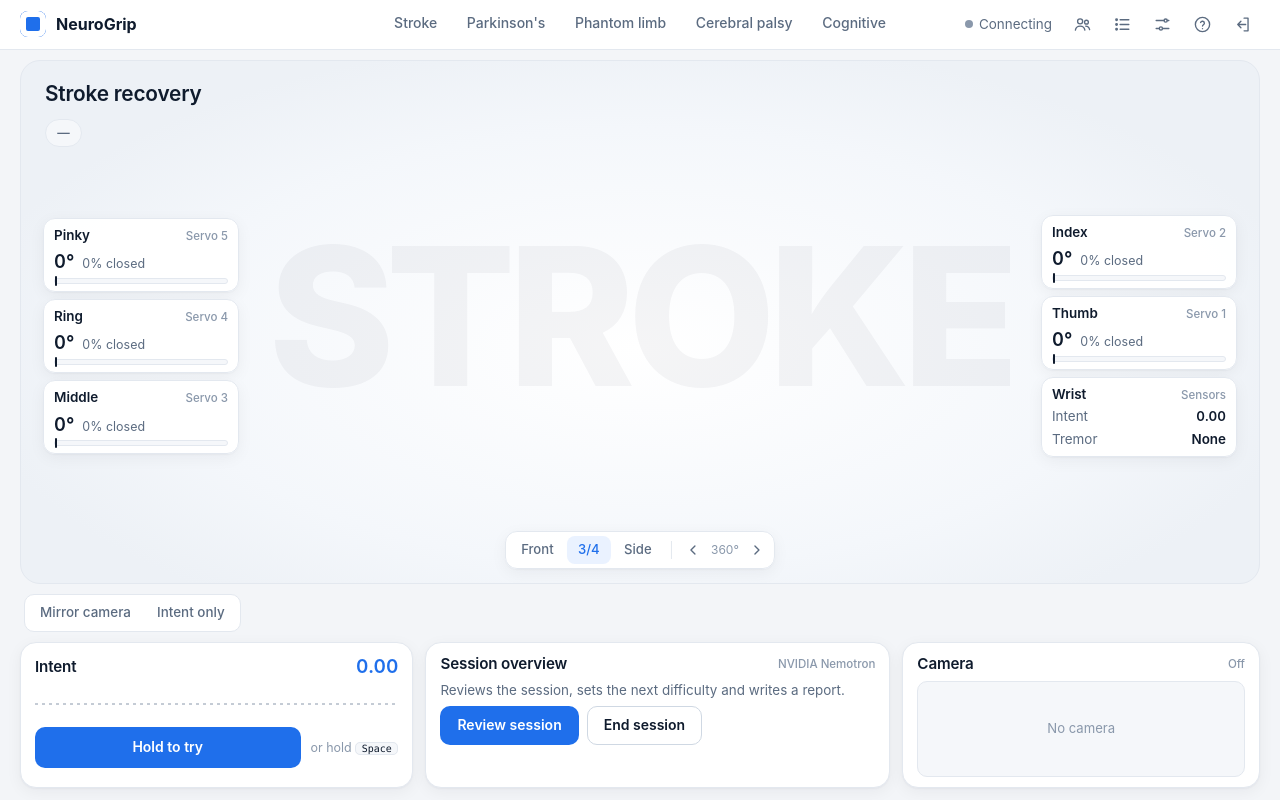
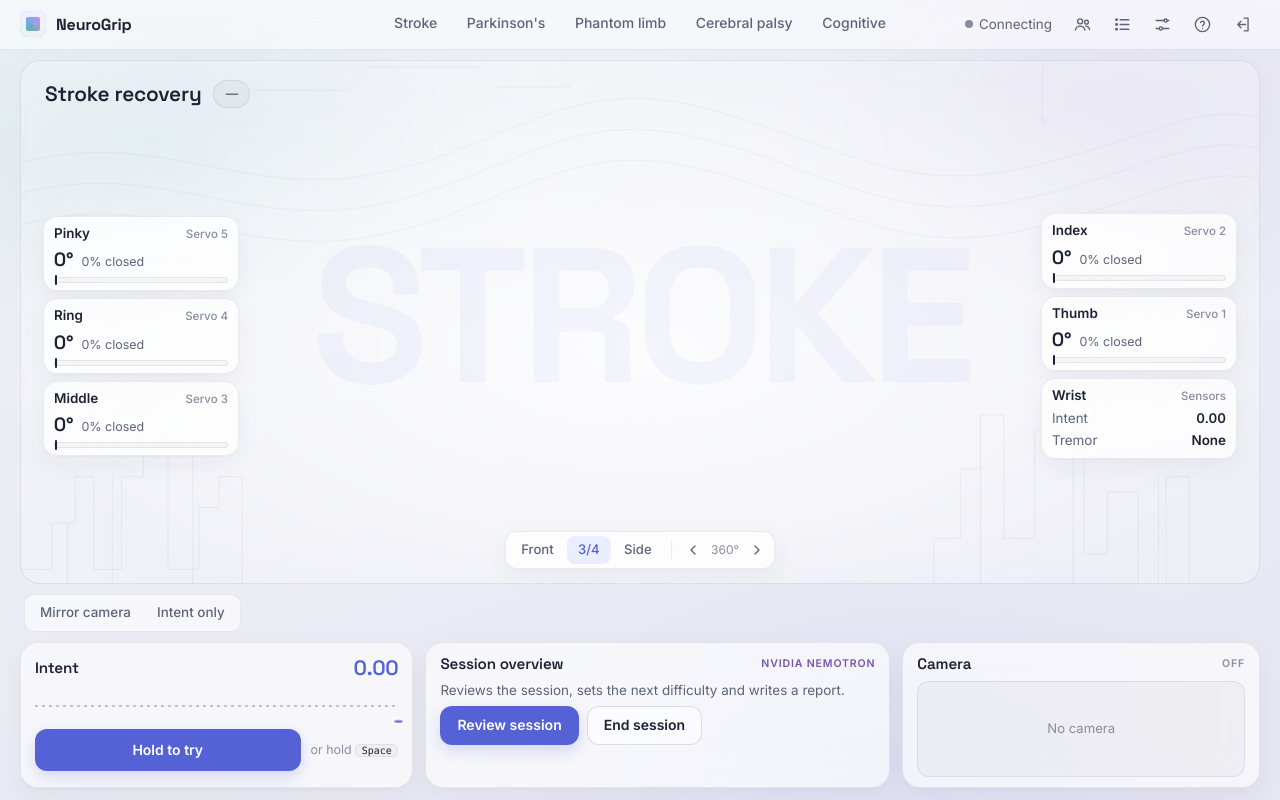
Before and after one commit to HassanKhan20/nuero-grip, a Flask app: page / in a window 1280 px wide. Run offline with Flask 3, Linux system fonts and the light colour scheme; the visitor is signed in with stand-in values (Sample User, id 1); data that the repository does not hold is empty; some libraries are stand-ins or nearby versions.

Commit message:
style: atmospheric brand palette (mist, periwinkle/teal/violet), frosted cards, line patterns
- soft mist gradient with teal/lavender haze; frosted glass cards with hairline borders
- accents: deep periwinkle actions, teal = live/moving, violet = AI, coral/amber warnings
- subtle skyline / circuit / contour line pattern in the hero only (kept away from data)
- Space Grotesk for headings and numbers, Inter body, uppercase small labels
- gentle shimmer on the moving state and a live dot on the intent trace; reduced-motion respected

Co-Authored-By: Claude Opus 5.5 <noreply@anthropic.com>

```diff
--- a/static/dashboard.js
+++ b/static/dashboard.js
@@ -176,7 +176,7 @@ function renderCallouts(s) {
     el.querySelector('[data-co="pct"]').textContent = `${Math.round((now / 160) * 100)}% closed`;
     el.querySelector('[data-co="bar"]').style.width = `${(now / 160) * 100}%`;
     el.querySelector('[data-co="peak"]').style.left = `calc(${(peak / 160) * 100}% - 1px)`;
-    el.querySelector('[data-co="peaklabel"]').textContent = `Peak ${peak}° · ${Math.round((peak / 160) * 100)}% range this session`;
+    el.querySelector('[data-co="peaklabel"]').textContent = `Session peak ${peak}° · ${Math.round((peak / 160) * 100)}%`;
   });
   const w = callouts.wrist;
   if (w) {
@@ -232,6 +232,7 @@ const wave = [];
 const waveY = (v) => 42 - v * 40;
 function drawWave() {
   $("wave-line").setAttribute("points", wave.map((v, i) => `${(i / 99) * 200},${waveY(v)}`).join(" "));
+  if (wave.length) { $("wave-live").setAttribute("cx", ((wave.length - 1) / 99) * 200); $("wave-live").setAttribute("cy", waveY(wave.at(-1))); }
 }
 $("wave").addEventListener("pointermove", (e) => {
   if (!wave.length) return;
--- a/static/hand3d.js
+++ b/static/hand3d.js
@@ -1,11 +1,11 @@
 // 3D robotic hand (Three.js). Driven by the 5 servo angles; its look changes per condition.
 import * as THREE from "three";
 
-const OLIVE = 0x1f6feb;        // accent blue (name kept for brevity)
-const OLIVE_BRIGHT = 0x4d8dff; // light accent blue
-const GOOD = 0x12a150;
-const RED = 0xdc3545;
-const AMBER = 0xd97706;
+const OLIVE = 0x6c7be8;        // accent blue (name kept for brevity)
+const OLIVE_BRIGHT = 0x8c9eff; // light accent blue
+const GOOD = 0x5fb3b3;
+const RED = 0xc24e42;
+const AMBER = 0xd99a5b;
 
 // index -> pinky, laid out across the top of the palm
 const FINGERS = [
@@ -51,7 +51,7 @@ export function createHand3D(container) {
   container.replaceChildren(renderer.domElement);
 
   const scene = new THREE.Scene();
-  scene.fog = new THREE.Fog(0xe4ebf4, 10, 22);
+  scene.fog = new THREE.Fog(0xebedf4, 10, 22);
   const camera = new THREE.PerspectiveCamera(30, 1, 0.1, 60);
   // controlled camera: preset views + 45-degree steps, eased (no free orbit)
   const LOOK = new THREE.Vector3(0, 0.35, 0);
@@ -72,11 +72,11 @@ export function createHand3D(container) {
 
   // turntable: a soft shadow and two thin ellipse lines (no grid)
   const shadow = new THREE.Mesh(new THREE.CircleGeometry(1.1, 64),
-    new THREE.MeshBasicMaterial({ color: 0xd3dce8, transparent: true, opacity: 0.7, depthWrite: false }));
+    new THREE.MeshBasicMaterial({ color: 0xd9dcef, transparent: true, opacity: 0.7, depthWrite: false }));
   shadow.rotation.x = -Math.PI / 2;
   shadow.position.y = -2.1;
   scene.add(shadow);
-  const floorRings = [[2.3, 0xb6c4d8, 0.9], [2.38, 0x1f6feb, 0.18]].map(([r, color, opacity]) => {
+  const floorRings = [[2.3, 0xc3c7e3, 0.9], [2.38, 0x8c9eff, 0.3]].map(([r, color, opacity]) => {
     const ring = new THREE.Mesh(new THREE.RingGeometry(r, r + 0.025, 96),
       new THREE.MeshBasicMaterial({ color, transparent: true, opacity, blending: THREE.NormalBlending, depthWrite: false, side: THREE.DoubleSide }));
     ring.rotation.x = -Math.PI / 2;
--- a/static/style.css
+++ b/static/style.css
@@ -1,24 +1,35 @@
-/* NeuroGrip: light, clinical, one blue accent. Product-page layout: the 3D hand is annotated like a spec sheet. */
+/* NeuroGrip: soft, atmospheric, clinical. Mist background, frosted cards, periwinkle / teal / violet accents.
+   Product-page layout: the 3D hand is annotated like a spec sheet. */
 :root {
-  --bg: #f3f5f8; --panel: #ffffff; --panel-2: #f5f7fa; --line: #e3e8ef; --line-2: #cfd8e3;
-  --text: #0f1b2d; --muted: #5b6b80; --faint: #8a98ab;
-  --blue: #1f6feb; --blue-hover: #1958c4; --blue-soft: #eaf2ff; --blue-line: #c7dafc;
-  --good: #12a150; --warn: #d97706; --bad: #dc3545;
-  --radius: 16px; --radius-sm: 10px;
-  --shadow: 0 1px 2px rgb(15 27 45 / .04), 0 4px 16px rgb(15 27 45 / .05);
+  --bg: #eef1f6; --bg-2: #e7e6f2;
+  --panel: rgb(255 255 255 / .62); --panel-solid: #ffffff; --panel-2: rgb(27 34 51 / .035);
+  --line: rgb(27 34 51 / .08); --line-2: rgb(27 34 51 / .14);
+  --text: #1b2233; --muted: #5b6478; --faint: #868ea0;
+  /* accent = deep periwinkle (AA with white text); --peri for data marks */
+  --blue: #5562d6; --blue-hover: #4652c2; --blue-soft: rgb(140 158 255 / .16); --blue-line: rgb(140 158 255 / .45);
+  --peri: #8c9eff; --teal: #5fb3b3; --violet: #b59bd9; --violet-ink: #7556ad;
+  --good: #2e8a80; --warn: #b7791f; --bad: #c24e42;
+  --radius: 18px; --radius-sm: 12px;
+  --shadow: 0 1px 2px rgb(27 34 51 / .03), 0 8px 24px rgb(27 34 51 / .05);
+  --display: "Space Grotesk", "Inter", system-ui, sans-serif;
 }
 
 * { box-sizing: border-box; }
 [hidden] { display: none !important; }
 html, body { height: 100%; }
-body { margin: 0; color: var(--text); background: var(--bg); font: 14px/1.45 "Inter", system-ui, -apple-system, "Segoe UI", Roboto, sans-serif; -webkit-font-smoothing: antialiased; }
-h1, h2 { margin: 0; font-weight: 600; letter-spacing: -0.01em; }
+body { margin: 0; color: var(--text); font: 14px/1.45 "Inter", system-ui, -apple-system, "Segoe UI", Roboto, sans-serif; -webkit-font-smoothing: antialiased;
+  background:
+    radial-gradient(40% 35% at 12% 18%, rgb(95 179 179 / .13), transparent 70%),
+    radial-gradient(38% 40% at 88% 12%, rgb(181 155 217 / .14), transparent 70%),
+    radial-gradient(45% 40% at 70% 95%, rgb(140 158 255 / .10), transparent 70%),
+    linear-gradient(160deg, var(--bg), var(--bg-2)) fixed; }
+h1, h2 { margin: 0; font-weight: 600; letter-spacing: -0.01em; font-family: var(--display); }
 h2 { font-size: .95rem; }
 code, kbd { font: .8em ui-monospace, Consolas, monospace; background: var(--panel-2); border: 1px solid var(--line); padding: 0 .35rem; border-radius: 5px; color: var(--text); }
 .num { font-variant-numeric: tabular-nums; }
 .sub { margin: 0; color: var(--muted); font-size: .84rem; }
 .hint { color: var(--faint); font-size: .78rem; }
-.tag { font-size: .72rem; color: var(--faint); font-weight: 500; }
+.tag { font-size: .66rem; color: var(--faint); font-weight: 600; text-transform: uppercase; letter-spacing: .08em; }
 
 /* buttons */
 .btn { font: inherit; font-weight: 600; cursor: pointer; border-radius: var(--radius-sm); padding: .5rem 1rem; border: 1px solid transparent; transition: background .15s, border-color .15s, color .15s; }
@@ -34,9 +45,11 @@ button:focus-visible, a:focus-visible, summary:focus-visible { outline: 2px soli
 
 /* ---------- page frame: one screen, no scrolling ---------- */
 body.app { display: grid; grid-template-rows: auto minmax(0, 1fr); height: 100vh; overflow: hidden; }
-.nav { display: grid; grid-template-columns: 1fr auto 1fr; align-items: center; gap: 16px; padding: 10px 24px; background: var(--panel); border-bottom: 1px solid var(--line); }
+.nav { display: grid; grid-template-columns: 1fr auto 1fr; align-items: center; gap: 16px; padding: 10px 24px; background: rgb(255 255 255 / .5); border-bottom: 1px solid var(--line); backdrop-filter: blur(16px); }
+.nav-left b { font-family: var(--display); letter-spacing: -.01em; }
 .nav-left { display: flex; align-items: center; gap: 10px; font-size: 1rem; }
-.logo { width: 26px; height: 26px; border-radius: 8px; background: var(--blue); box-shadow: inset 0 0 0 6px #fff, inset 0 0 0 8px var(--blue); }
+.logo { width: 26px; height: 26px; border-radius: 8px; background: conic-gradient(from 210deg, var(--teal), var(--peri), var(--violet), var(--teal));
+  box-shadow: inset 0 0 0 6px rgb(255 255 255 / .85); }
 .tabs { display: flex; gap: 4px; }
 .tabs button { font: inherit; font-weight: 500; background: none; border: 0; border-bottom: 2px solid transparent; color: var(--muted); padding: .45rem .8rem; cursor: pointer; }
 .tabs button:hover { color: var(--text); }
@@ -44,7 +57,7 @@ body.app { display: grid; grid-template-rows: auto minmax(0, 1fr); height: 100vh
 .nav-right { display: flex; align-items: center; justify-content: flex-end; gap: 4px; }
 .status { display: flex; align-items: center; gap: 6px; color: var(--muted); font-size: .84rem; margin-right: 8px; }
 .dot { width: 8px; height: 8px; border-radius: 50%; background: var(--faint); }
-.dot.live { background: var(--good); }
+.dot.live { background: var(--teal); box-shadow: 0 0 0 3px rgb(95 179 179 / .2); }
 .icon-btn { position: relative; width: 36px; height: 36px; display: grid; place-items: center; border-radius: 10px; background: none; border: 0; color: var(--muted); cursor: pointer; }
 .icon-btn svg { width: 19px; height: 19px; fill: none; stroke: currentColor; stroke-width: 1.7; stroke-linecap: round; stroke-linejoin: round; }
 .icon-btn:hover, .icon-btn.on { color: var(--blue); background: var(--blue-soft); }
@@ -54,30 +67,33 @@ body.app { display: grid; grid-template-rows: auto minmax(0, 1fr); height: 100vh
 
 /* ---------- stage: annotated 3D hand ---------- */
 .stage { position: relative; min-height: 0; border-radius: 20px; overflow: hidden; border: 1px solid var(--line);
-  background: radial-gradient(55% 60% at 50% 55%, #ffffff 0%, #f4f7fb 70%, #edf1f6 100%); }
+  background: url("pattern.svg") center / cover no-repeat,
+    radial-gradient(55% 60% at 50% 55%, rgb(255 255 255 / .85) 0%, rgb(255 255 255 / .45) 70%, rgb(255 255 255 / .25) 100%);
+  backdrop-filter: blur(8px); }
 .scene { position: absolute; inset: 0; z-index: 1; }
 .scene canvas { display: block; width: 100% !important; height: 100% !important; }
 .scene.flat { display: grid; place-items: center; padding: 70px 260px 60px; }
 .watermark { position: absolute; left: 50%; top: 50%; transform: translate(-50%, -52%); z-index: 0; pointer-events: none; white-space: nowrap;
-  font-size: clamp(5rem, 15vw, 15rem); font-weight: 800; letter-spacing: -0.04em; color: rgb(15 27 45 / .045); }
-.stage-title { position: absolute; top: 18px; left: 24px; z-index: 3; display: grid; gap: 2px; justify-items: start; }
+  font-family: var(--display); font-size: clamp(5rem, 15vw, 15rem); font-weight: 700; letter-spacing: -0.04em; color: rgb(85 98 214 / .05); }
+.stage-title { position: absolute; top: 18px; left: 24px; z-index: 3; display: grid; grid-template-columns: auto auto; column-gap: 12px; row-gap: 2px; align-items: center; justify-items: start; }
+.stage-title .sub { grid-column: 1 / -1; }
 .stage-title h1 { font-size: 1.55rem; }
-.stage-title .pill { margin-top: 6px; }
+.stage-title .pill { grid-row: 1; grid-column: 2; }
 .leaders { position: absolute; inset: 0; width: 100%; height: 100%; z-index: 2; pointer-events: none; overflow: visible; }
-.leaders path { fill: none; stroke: #9aa9bd; stroke-width: 1; }
+.leaders path { fill: none; stroke: rgb(85 98 214 / .35); stroke-width: 1; }
 .leaders circle { fill: var(--blue); stroke: #fff; stroke-width: 2; }
 
 .callouts { position: absolute; top: 96px; bottom: 64px; z-index: 3; width: 212px; display: flex; flex-direction: column; justify-content: center; gap: 10px; }
 .callouts.left { left: 22px; }
 .callouts.right { right: 22px; }
-.callout { background: rgb(255 255 255 / .94); border: 1px solid var(--line); border-radius: 12px; padding: 9px 12px; display: grid; gap: 4px; box-shadow: var(--shadow); }
+.callout { background: rgb(255 255 255 / .7); border: 1px solid var(--line); border-radius: 14px; padding: 9px 12px; display: grid; gap: 4px; box-shadow: var(--shadow); backdrop-filter: blur(16px); }
 .co-head { display: flex; justify-content: space-between; align-items: baseline; font-weight: 600; font-size: .84rem; }
 .co-head small { color: var(--faint); font-weight: 500; font-size: .72rem; }
 .co-val { display: flex; align-items: baseline; gap: 8px; }
-.co-val b { font-size: 1.15rem; font-weight: 600; font-variant-numeric: tabular-nums; }
+.co-val b { font-family: var(--display); font-size: 1.2rem; font-weight: 600; font-variant-numeric: tabular-nums; }
 .co-val span { color: var(--muted); font-size: .78rem; }
 .co-bar { position: relative; height: 6px; border-radius: 3px; background: var(--panel-2); border: 1px solid var(--line); }
-.co-bar i { position: absolute; left: 0; top: 0; bottom: 0; width: 0; border-radius: 3px; background: var(--blue); transition: width .12s linear; }
+.co-bar i { position: absolute; left: 0; top: 0; bottom: 0; width: 0; border-radius: 3px; background: linear-gradient(90deg, var(--peri), var(--blue)); transition: width .12s linear; }
 .co-bar em { position: absolute; top: -3px; bottom: -3px; width: 2px; left: 0; background: var(--text); border-radius: 1px; }
 .co-peak { color: var(--faint); font-size: .72rem; }
 .co-pair { display: flex; justify-content: space-between; font-size: .84rem; }
@@ -85,7 +101,7 @@ body.app { display: grid; grid-template-rows: auto minmax(0, 1fr); height: 100vh
 .co-pair b { font-weight: 600; font-variant-numeric: tabular-nums; }
 
 .view-bar { position: absolute; left: 50%; bottom: 14px; transform: translateX(-50%); z-index: 3; display: flex; align-items: center; gap: 2px; padding: 4px;
-  background: rgb(255 255 255 / .94); border: 1px solid var(--line); border-radius: 12px; box-shadow: var(--shadow); }
+  background: rgb(255 255 255 / .7); border: 1px solid var(--line); border-radius: 12px; box-shadow: var(--shadow); backdrop-filter: blur(16px); }
 .view-bar button { font: inherit; font-size: .82rem; font-weight: 500; background: none; border: 0; color: var(--muted); padding: .3rem .7rem; border-radius: 8px; cursor: pointer; }
 .view-bar button:hover { color: var(--text); background: var(--panel-2); }
 .view-bar button.on { color: var(--blue); background: var(--blue-soft); }
@@ -95,8 +111,11 @@ body.app { display: grid; grid-template-rows: auto minmax(0, 1fr); height: 100vh
 .view-bar .sep { width: 1px; height: 18px; background: var(--line); margin: 0 6px; }
 
 .pill { font-size: .78rem; font-weight: 600; padding: .25rem .7rem; border-radius: 999px; background: var(--panel-2); color: var(--muted); border: 1px solid var(--line); white-space: nowrap; }
-.pill.good { background: #e6f6ed; color: var(--good); border-color: #bfe6cf; }
-.pill.bad { background: #fdecee; color: var(--bad); border-color: #f5c2c7; }
+.pill.good { color: var(--good); border-color: rgb(95 179 179 / .5);
+  background: linear-gradient(110deg, rgb(95 179 179 / .14) 40%, rgb(95 179 179 / .32) 50%, rgb(95 179 179 / .14) 60%) 0 0 / 250% 100%;
+  animation: shimmer 2.8s linear infinite; }
+.pill.bad { background: rgb(194 78 66 / .1); color: var(--bad); border-color: rgb(194 78 66 / .35); }
+@keyframes shimmer { from { background-position: 125% 0; } to { background-position: -125% 0; } }
 
 /* ---------- under the stage: controls + spec strip ---------- */
 .under { display: grid; grid-template-columns: auto minmax(0, 1fr); align-items: center; gap: 28px; padding: 0 4px; }
@@ -107,27 +126,31 @@ body.app { display: grid; grid-template-rows: auto minmax(0, 1fr); height: 100vh
 .seg button.on { background: var(--blue-soft); color: var(--blue); }
 .spec { display: flex; }
 .spec-item { flex: 1; display: grid; gap: 2px; padding: 2px 20px; border-left: 1px solid var(--line-2); min-width: 0; }
-.spec-item span { font-size: .75rem; color: var(--muted); }
-.spec-item b { font-size: 1.3rem; font-weight: 600; font-variant-numeric: tabular-nums; white-space: nowrap; }
+.spec-item span { font-size: .66rem; color: var(--muted); font-weight: 600; text-transform: uppercase; letter-spacing: .08em; }
+.spec-item b { font-family: var(--display); font-size: 1.45rem; font-weight: 600; font-variant-numeric: tabular-nums; white-space: nowrap; }
 
 /* ---------- cards ---------- */
 .cards { display: grid; grid-template-columns: 1.1fr 1.3fr 1fr; gap: 12px; align-items: stretch; }
-.card { background: var(--panel); border: 1px solid var(--line); border-radius: var(--radius); padding: 14px 16px; display: grid; gap: 8px; align-content: start; box-shadow: var(--shadow); min-width: 0; }
+.card { background: var(--panel); border: 1px solid var(--line); border-radius: var(--radius); padding: 14px 16px; display: grid; gap: 8px; align-content: start; box-shadow: var(--shadow); min-width: 0; backdrop-filter: blur(16px); }
 .card-head { display: flex; align-items: center; justify-content: space-between; gap: .75rem; }
-.card-head .num { font-size: 1.2rem; font-weight: 600; color: var(--blue); }
+.card-head .num { font-family: var(--display); font-size: 1.3rem; font-weight: 600; color: var(--blue); }
+.card-review .tag { color: var(--violet-ink); }
 .spark-wrap, .trials-wrap { position: relative; }
 .wave { width: 100%; height: 44px; overflow: visible; display: block; }
-.wave polyline { fill: none; stroke: var(--blue); stroke-width: 2; vector-effect: non-scaling-stroke; stroke-linejoin: round; }
+.wave polyline { fill: none; stroke: var(--peri); stroke-width: 2.2; vector-effect: non-scaling-stroke; stroke-linejoin: round; }
+.wave .live-dot { fill: var(--blue); animation: pulse 1.6s ease-in-out infinite; transform-box: fill-box; transform-origin: center; }
+@keyframes pulse { 50% { opacity: .35; } }
 .wave circle { fill: var(--blue); stroke: #fff; stroke-width: 2; vector-effect: non-scaling-stroke; }
 .threshold { stroke: var(--faint); stroke-width: 1; stroke-dasharray: 3 4; vector-effect: non-scaling-stroke; }
 .axis { display: flex; justify-content: space-between; font-size: .72rem; color: var(--faint); }
 #intent-label { color: var(--muted); font-weight: 500; }
-#intent-label.on { color: var(--good); }
+#intent-label.on { color: var(--good); font-weight: 600; }
 .hold-row { display: flex; align-items: center; gap: 10px; }
 .hold { flex: 1; padding: .6rem; user-select: none; touch-action: none; }
 .hold.active { background: var(--good); }
+.btn.primary { box-shadow: 0 6px 16px rgb(85 98 214 / .22); }
 .preview { margin: 0; line-height: 1.5; display: -webkit-box; -webkit-line-clamp: 3; -webkit-box-orient: vertical; overflow: hidden;
-  padding: 8px 10px; background: var(--panel-2); border: 1px solid var(--line); border-radius: var(--radius-sm); }
+  padding: 8px 10px; background: rgb(181 155 217 / .1); border: 1px solid rgb(181 155 217 / .3); border-radius: var(--radius-sm); }
 .cam-card { grid-template-rows: auto minmax(0, 1fr); }
 .cam-box { position: relative; min-height: 96px; height: 100%; border-radius: var(--radius-sm); overflow: hidden; background: var(--panel-2); border: 1px solid var(--line); display: grid; place-items: center; }
 .cam-box img { position: absolute; inset: 0; width: 100%; height: 100%; object-fit: cover; }
@@ -148,8 +171,8 @@ body.app { display: grid; grid-template-rows: auto minmax(0, 1fr); height: 100vh
 .tip { position: absolute; top: -1.9rem; transform: translateX(-50%); background: var(--text); color: #fff; font-size: .72rem; padding: .2rem .5rem; border-radius: 6px; white-space: nowrap; pointer-events: none; z-index: 5; }
 
 /* ---------- sheets ---------- */
-.sheet { width: min(440px, calc(100vw - 32px)); max-height: 82vh; overflow: auto; padding: 20px; border-radius: 18px; border: 1px solid var(--line);
-  background: #fff; color: var(--text); box-shadow: 0 24px 60px rgb(15 27 45 / .18); }
+.sheet { width: min(440px, calc(100vw - 32px)); max-height: 82vh; overflow: auto; padding: 20px; border-radius: 20px; border: 1px solid var(--line);
+  background: var(--panel-solid); color: var(--text); box-shadow: 0 24px 60px rgb(27 34 51 / .16); }
 .sheet.wide { width: min(980px, calc(100vw - 32px)); }
 .sheet::backdrop { background: rgb(15 27 45 / .3); backdrop-filter: blur(2px); }
 .sheet[open] { display: grid; gap: 14px; }
@@ -224,9 +247,9 @@ body.app { display: grid; grid-template-rows: auto minmax(0, 1fr); height: 100vh
 /* overlays */
 .overlay { position: fixed; inset: 0; display: grid; place-items: center; text-align: center; z-index: 50; padding: 16px; font-size: 1.1rem; }
 .overlay p { margin: .3rem 0; }
-.overlay.cue { background: var(--blue); color: #fff; }
+.overlay.cue { background: linear-gradient(150deg, var(--blue), #7a63c9); color: #fff; }
 .overlay.tap, .overlay.cal { background: rgb(243 245 248 / .97); color: var(--text); }
-.overlay.cal.squeeze { background: var(--blue); color: #fff; }
+.overlay.cal.squeeze { background: linear-gradient(150deg, var(--blue), #7a63c9); color: #fff; }
 .overlay-big { font-size: clamp(3rem, 12vw, 8rem); font-weight: 700; line-height: 1; letter-spacing: -0.02em; }
 .overlay-count { font-size: 1.8rem; font-weight: 600; font-variant-numeric: tabular-nums; }
 .toast { position: fixed; bottom: 22px; left: 50%; transform: translateX(-50%); z-index: 60; padding: .6rem 1.1rem; border-radius: 10px;
@@ -262,7 +285,8 @@ body.app { display: grid; grid-template-rows: auto minmax(0, 1fr); height: 100vh
 
 /* login */
 .login-page { display: grid; place-items: center; min-height: 100vh; padding: 16px; }
-.login-card { width: min(360px, 100%); display: grid; gap: 1rem; padding: 2rem; border-radius: 18px; background: #fff; border: 1px solid var(--line); box-shadow: var(--shadow); }
+.login-card { width: min(360px, 100%); display: grid; gap: 1rem; padding: 2rem; border-radius: 20px; background: rgb(255 255 255 / .7); border: 1px solid var(--line); box-shadow: var(--shadow); backdrop-filter: blur(16px); }
+.login-page::before { content: ""; position: fixed; inset: 0; z-index: -1; pointer-events: none; background: url("pattern.svg") center / cover no-repeat; }
 .login-card .brand { display: flex; align-items: center; gap: .6rem; font-weight: 700; }
 .login-card .mark { width: 24px; height: 24px; border-radius: 7px; background: var(--blue); box-shadow: inset 0 0 0 5px #fff, inset 0 0 0 7px var(--blue); }
 .login-card h1 { font-size: 1.35rem; }
@@ -272,6 +296,10 @@ body.app { display: grid; grid-template-rows: auto minmax(0, 1fr); height: 100vh
 .login-card button { font: inherit; font-weight: 600; padding: .65rem; border-radius: var(--radius-sm); cursor: pointer; background: var(--blue); color: #fff; border: 0; }
 .login-card .muted { color: var(--faint); font-size: .8rem; margin: 0; }
 .error { color: var(--bad); margin: 0; }
+
+@media (prefers-reduced-motion: reduce) {
+  *, *::before, *::after { animation: none !important; transition: none !important; }
+}
 
 /* shorter laptop screens: tighten so nothing scrolls */
 @media (max-height: 820px) and (min-width: 1101px) {
--- a/templates/dashboard.html
+++ b/templates/dashboard.html
@@ -4,6 +4,9 @@
   <meta charset="utf-8">
   <meta name="viewport" content="width=device-width, initial-scale=1">
   <title>NeuroGrip</title>
+  <link rel="preconnect" href="https://fonts.googleapis.com">
+  <link rel="preconnect" href="https://fonts.gstatic.com" crossorigin>
+  <link rel="stylesheet" href="https://fonts.googleapis.com/css2?family=Inter:wght@400;500;600;700&family=Space+Grotesk:wght@500;600;700&display=swap">
   <link rel="stylesheet" href="{{ url_for('static', filename='style.css') }}">
   <script type="importmap">
     {"imports": {"three": "{{ url_for('static', filename='vendor/three.module.min.js') }}",
@@ -111,7 +114,7 @@
       <div class="spark-wrap">
         <svg id="wave" class="wave" viewBox="0 0 200 44" preserveAspectRatio="none" aria-label="Intent, last 10 seconds">
           <line x1="0" y1="22" x2="200" y2="22" class="threshold"/>
-          <polyline id="wave-line" points=""/><circle id="wave-dot" r="2.5" hidden/>
+          <polyline id="wave-line" points=""/><circle id="wave-live" class="live-dot" r="3" cx="200" cy="42"/><circle id="wave-dot" r="2.5" hidden/>
         </svg>
         <div id="wave-tip" class="tip" hidden></div>
       </div>
--- a/templates/login.html
+++ b/templates/login.html
@@ -4,6 +4,9 @@
   <meta charset="utf-8">
   <meta name="viewport" content="width=device-width, initial-scale=1">
   <title>NeuroGrip</title>
+  <link rel="preconnect" href="https://fonts.googleapis.com">
+  <link rel="preconnect" href="https://fonts.gstatic.com" crossorigin>
+  <link rel="stylesheet" href="https://fonts.googleapis.com/css2?family=Inter:wght@400;500;600;700&family=Space+Grotesk:wght@500;600;700&display=swap">
   <link rel="stylesheet" href="{{ url_for('static', filename='style.css') }}">
 </head>
 <body class="login-page">
```
Also changed, not shown: static/pattern.svg (added).
